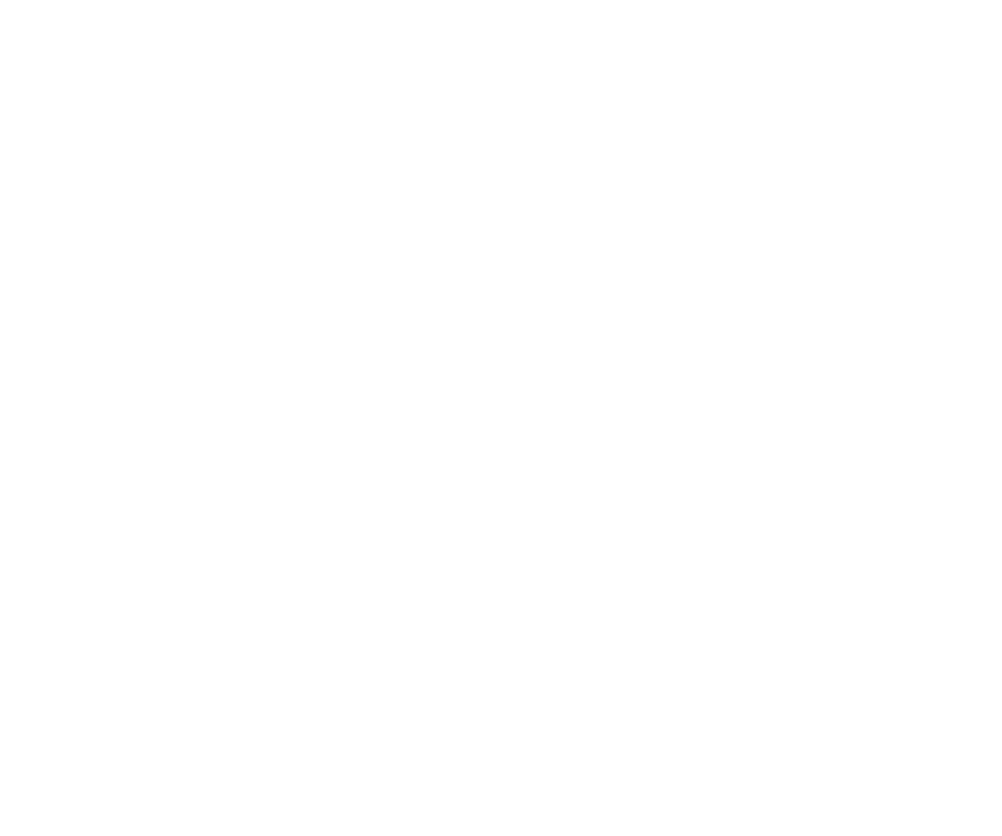
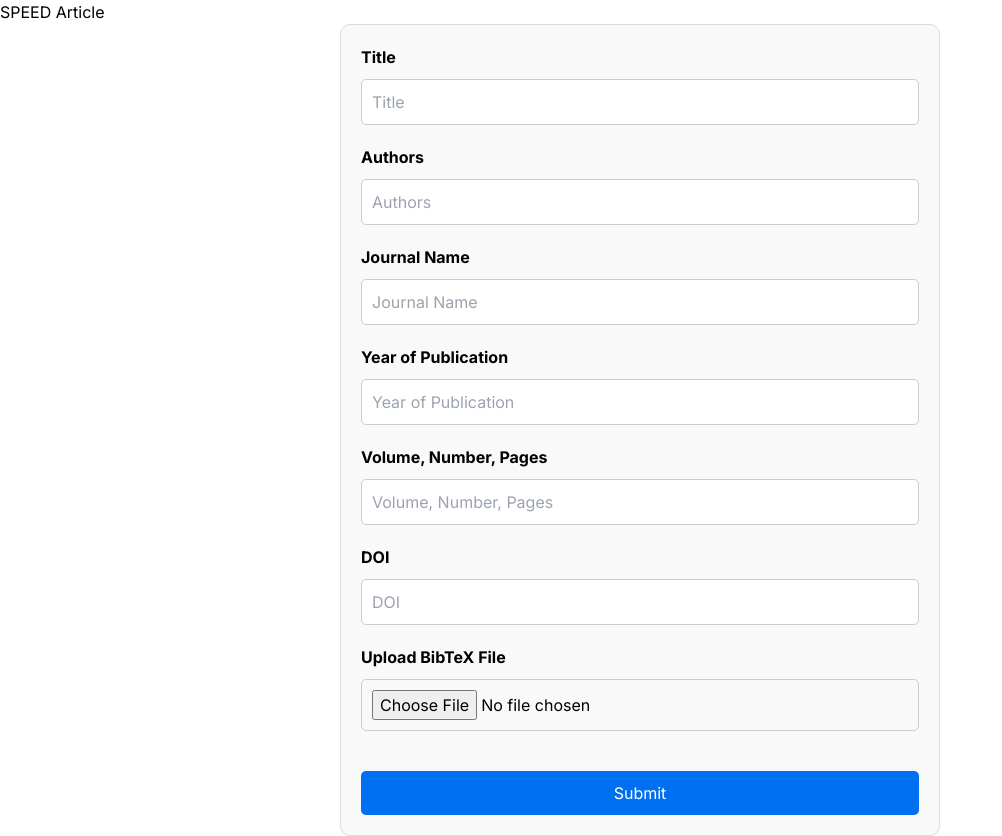
Before and after one commit to JoachimTerepo/ENSE701_Team1_Repo, a Next.js app in the folder frontend/: page / in a window 1280 px wide. Shown: the whole page, without its empty margins (0-1002 px from the left). Before the commit the page ends 800 px from the top, so only its background shows below. Built offline with nearby package versions, Linux system fonts and the light colour scheme.

Commit message:
Created Submission Form based of Acceptance Criteria, Still need to link collections to the database

```diff
--- a/frontend/package.json
+++ b/frontend/package.json
@@ -12,7 +12,9 @@
   "dependencies": {
     "next": "^14.2.13",
     "react": "^18",
-    "react-dom": "^18"
+    "react-dom": "^18",
+    "react-hook-form": "^7.53.0",
+    "sass": "^1.79.4"
   },
   "devDependencies": {
     "@testing-library/dom": "^10.4.0",
--- /dev/null
+++ b/frontend/src/app/Components/SubmissionForm.tsx
@@ -0,0 +1,103 @@
+"use client";
+
+import React, { useState } from "react";
+import { useForm, SubmitHandler } from "react-hook-form";
+import "../styles/SubmissionForm.css";
+
+type FormData = {
+  title: string;
+  authors: string;
+  journal_name: string;
+  year_of_publication: number;
+  volume_number_pages: string;
+  doi: string;
+};
+
+export default function SubmissionForm() {
+  const [errorMessage, setErrorMessage] = useState<string | null>(null);
+  const { register, handleSubmit, formState: { errors } } = useForm<FormData>();
+
+  const onSubmit: SubmitHandler<FormData> = (data) => {
+    console.log("Form Submitted Data:", data);
+    window.alert("Submission successful!");
+  };
+
+  // pdf handle
+  const handleFileUpload = (e: React.ChangeEvent<HTMLInputElement>) => {
+    const file = e.target.files?.[0];
+    if (file && file.type === "application/pdf") {
+      setErrorMessage("PDF files are not allowed. Please upload a BibTeX (.bib) file.");
+      e.target.value = ""; // Reset the file input
+    } else {
+      setErrorMessage(null);
+    }
+  };
+
+  return (
+    <div>
+      <form onSubmit={handleSubmit(onSubmit)} className="form">
+        <div className="formItem">
+          <label>Title</label>
+          <input {...register("title", { required: "Title is required" })} placeholder="Title" />
+          {errors.title && <span className="error">{errors.title.message}</span>}
+        </div>
+
+        <div className="formItem">
+          <label>Authors</label>
+          <input {...register("authors", { required: "Authors are required" })} placeholder="Authors" />
+          {errors.authors && <span className="error">{errors.authors.message}</span>}
+        </div>
+
+        <div className="formItem">
+          <label>Journal Name</label>
+          <input {...register("journal_name", { required: "Journal name is required" })} placeholder="Journal Name" />
+          {errors.journal_name && <span className="error">{errors.journal_name.message}</span>}
+        </div>
+
+        <div className="formItem">
+          <label>Year of Publication</label>
+          <input
+            type="number"
+            {...register("year_of_publication", {
+              required: "Year of publication is required",
+              min: { value: 1800, message: "Year must be after 1900" },
+              max: { value: new Date().getFullYear(), message: `Year must be ${new Date().getFullYear()} or earlier` }
+            })}
+            placeholder="Year of Publication"
+          />
+          {errors.year_of_publication && (
+            <span className="error">{errors.year_of_publication.message}</span>
+          )}
+        </div>
+
+        <div className="formItem">
+          <label>Volume, Number, Pages</label>
+          <input
+            {...register("volume_number_pages", { required: "Volume, number, and pages are required" })}
+            placeholder="Volume, Number, Pages"
+          />
+          {errors.volume_number_pages && <span className="error">{errors.volume_number_pages.message}</span>}
+        </div>
+
+        <div className="formItem">
+          <label>DOI</label>
+          <input
+            {...register("doi", {
+              required: "DOI is required"
+            })}
+            placeholder="DOI"
+          />
+          {errors.doi && <span className="error">{errors.doi.message}</span>}
+        </div>
+
+        <div className="formItem">
+          <label>Upload BibTeX File</label>
+          <input type="file" onChange={handleFileUpload} accept=".bib" />
+          {errorMessage && <span className="error">{errorMessage}</span>}
+        </div>
+
+        <button type="submit" className="buttonItem">Submit</button>
+      </form>
+    </div>
+  );
+}
--- a/frontend/src/app/page.tsx
+++ b/frontend/src/app/page.tsx
@@ -1,5 +1,12 @@
-import Image from "next/image";
+import React from "react";
+import SubmissionForm from "../app/Components/SubmissionForm";
 
 export default function Home() {
-  return <main className=""></main>;
+  return (
+    <main className="">
+
+      <h1>SPEED Article</h1>
+      <SubmissionForm />
+    </main>
+  );
 }
--- /dev/null
+++ b/frontend/src/app/styles/SubmissionForm.css
@@ -0,0 +1,58 @@
+/* SubmissionForm.css */
+
+/* General Form Styling */
+.form {
+    display: flex;
+    flex-direction: column;
+    max-width: 600px;
+    margin: auto;
+    padding: 20px;
+    border: 1px solid #ddd;
+    border-radius: 10px;
+    background-color: #f9f9f9;
+  }
+
+  /* Individual Form Items */
+  .formItem {
+    margin-bottom: 20px;
+  }
+
+  /* Label Styling */
+  .formItem label {
+    font-weight: bold;
+    margin-bottom: 5px;
+    display: block;
+  }
+
+  /* Input Field Styling */
+  .formItem input {
+    width: 100%;
+    padding: 10px;
+    border: 1px solid #ccc;
+    border-radius: 5px;
+    margin-top: 5px;
+  }
+
+  /* Error Message Styling */
+  .error {
+    color: red;
+    font-size: 0.9em;
+    margin-top: 5px;
+  }
+
+  /* Submit Button Styling */
+  .buttonItem {
+    background-color: #0070f3;
+    color: #ffffff;
+    padding: 10px 15px;
+    border: none;
+    border-radius: 5px;
+    cursor: pointer;
+    font-size: 1em;
+    margin-top: 20px;
+  }
+
+  /* Hover Effect for Submit Button */
+  .buttonItem:hover {
+    background-color: #005bb5;
+  }
--- /dev/null
+++ b/frontend/src/app/styles/SubmissionForm.module.scss
@@ -0,0 +1,58 @@
+/* SubmissionForm.scss */
+
+/* General Form Styling */
+.form {
+    display: flex;
+    flex-direction: column;
+    max-width: 600px;
+    margin: auto;
+    padding: 20px;
+    border: 1px solid #ddd;
+    border-radius: 10px;
+    background-color: #f9f9f9;
+  }
+
+  /* Individual Form Items */
+  .formItem {
+    margin-bottom: 20px;
+
+    /* Label Styling */
+    label {
+      font-weight: bold;
+      margin-bottom: 5px;
+      display: block;
+    }
+
+    /* Input Field Styling */
+    input {
+      width: 100%;
+      padding: 10px;
+      border: 1px solid #ccc;
+      border-radius: 5px;
+      margin-top: 5px;
+    }
+  }
+
+  /* Error Message Styling */
+  .error {
+    color: red;
+    font-size: 0.9em;
+    margin-top: 5px;
+  }
+
+  /* Submit Button Styling */
+  .buttonItem {
+    background-color: #0070f3;
+    color: #ffffff;
+    padding: 10px 15px;
+    border: none;
+    border-radius: 5px;
+    cursor: pointer;
+    font-size: 1em;
+    margin-top: 20px;
+    transition: background-color 0.3s;
+
+    &:hover {
+      background-color: #005bb5;
+    }
+  }
--- /dev/null
+++ b/frontend/test-react-hook-form.js
@@ -0,0 +1,2 @@
+const reactHookForm = require("react-hook-form");
+console.log(reactHookForm);
```
Also changed, not shown: 1 other file (tests, documents, lock files or other folders).
